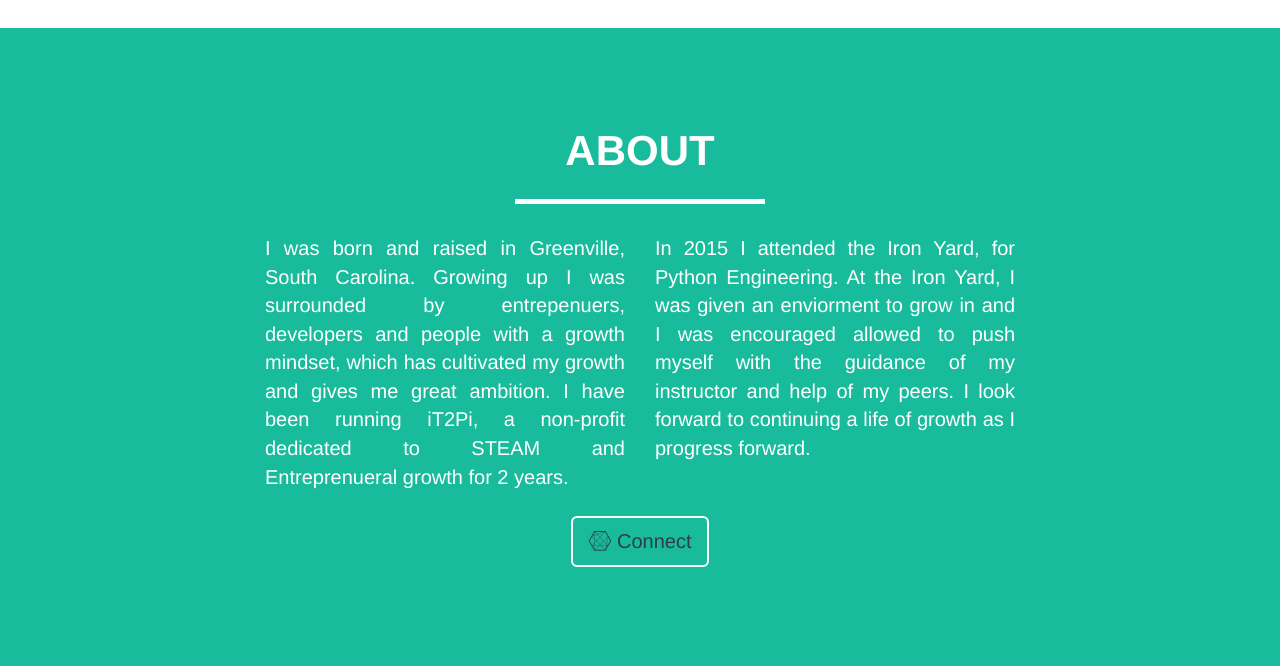
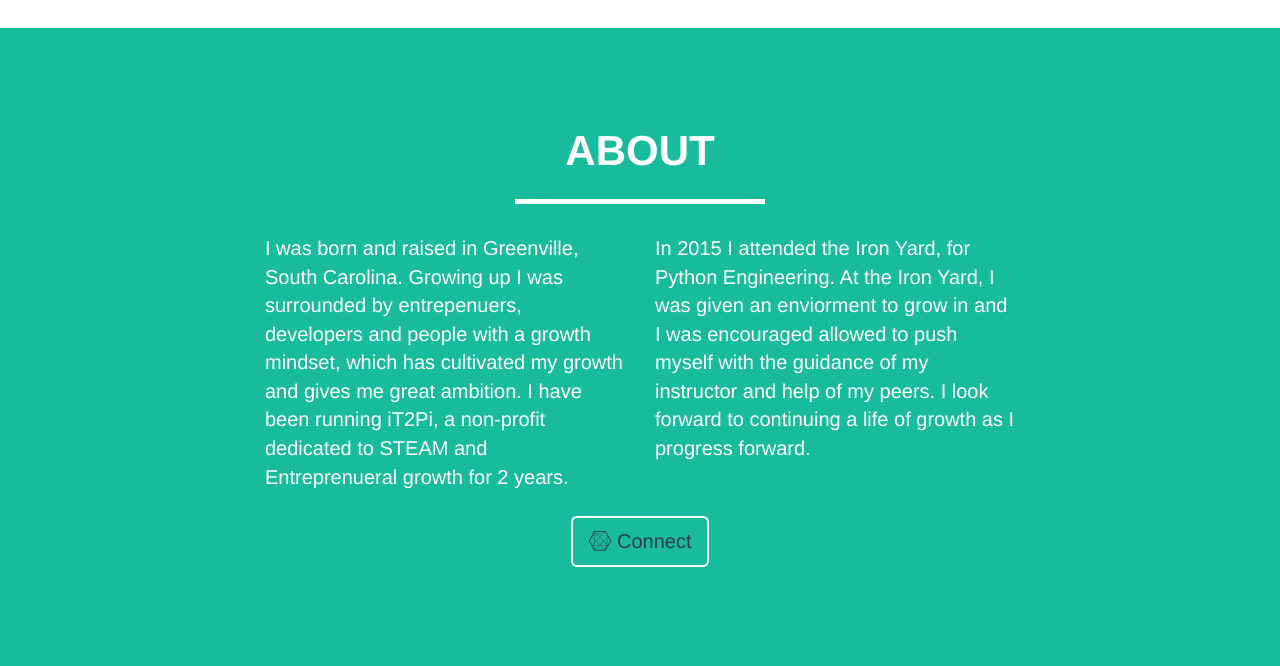
Before and after one commit to bekkblando/portfoliosite, a Django app: page /home in a window 1280 px wide. Shown: the part 1254-1920 px from the top of the page. Run offline with Django 3.2, Linux system fonts and the light colour scheme; some libraries are stand-ins or nearby versions.

Commit message:
Formatting

```diff
--- a/portfolio/portfolioapp/Templates/home.html
+++ b/portfolio/portfolioapp/Templates/home.html
@@ -69,7 +69,7 @@
             </div>
             <div class="row">
                 <div class="col-lg-4 col-lg-offset-2">
-                    <p style="text-align: justify;">
+                    <p>
                         I was born and raised in Greenville, South Carolina. Growing up I was surrounded by
                         entrepenuers, developers and people with a growth mindset, which has cultivated my growth and
                         gives me great ambition.  I have been running iT2Pi, a non-profit dedicated to STEAM and Entreprenueral growth
@@ -77,7 +77,7 @@
                     </p>
                 </div>
                 <div class="col-lg-4">
-                    <p style="text-align: justify;">In 2015 I attended the Iron Yard, for Python Engineering.  At the Iron Yard, I was given an enviorment to grow in
+                    <p>In 2015 I attended the Iron Yard, for Python Engineering.  At the Iron Yard, I was given an enviorment to grow in
                     and I was encouraged allowed to push myself with the guidance of my instructor and help of my peers.  I look forward to
                     continuing a life of growth as I progress forward.</p>
                 </div>
```
